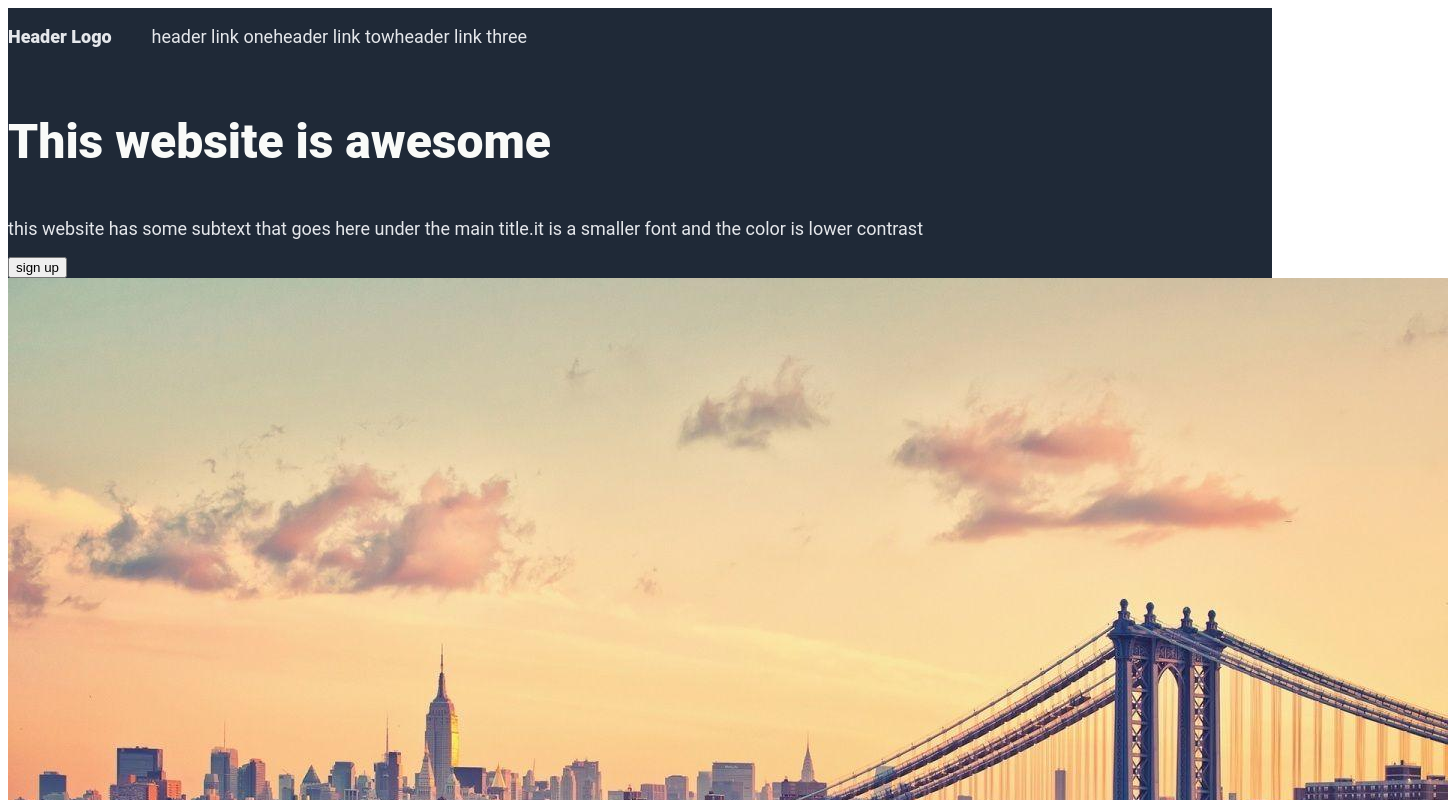
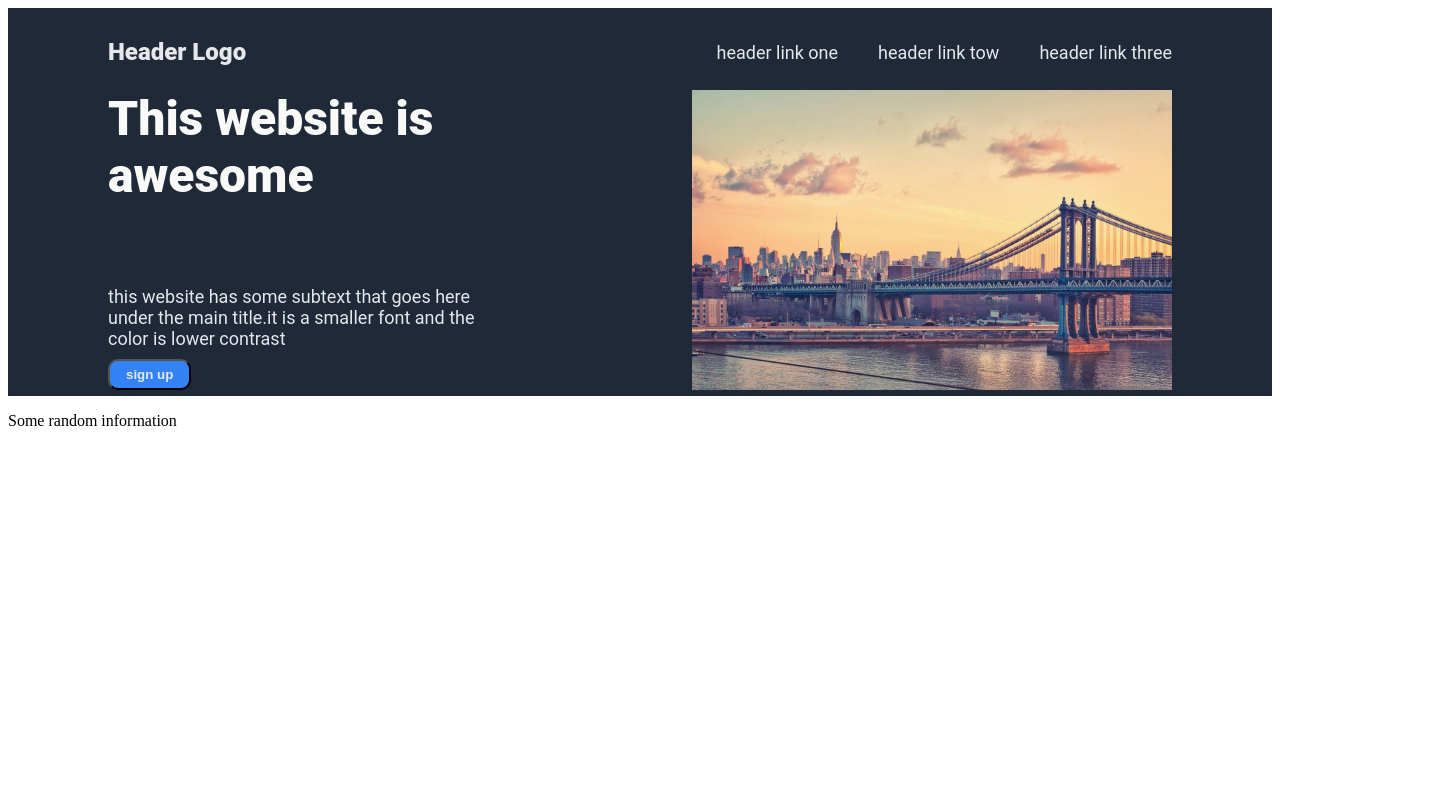
Before and after one commit to issam2a/odin-project-landingpage, a plain HTML site: page index.html in a window 1280 px wide. Shown: the top 800 px of the page, 1448 px wide, since content can reach past the window. Drawn offline with Linux system fonts and the light colour scheme.

Commit message:
add flex containers
to layout the elements
it sure took some work

```diff
--- a/style.css
+++ b/style.css
@@ -1,35 +1,101 @@
-header{
+.part-one header{
+    height: 100%;
     display: flex;
     flex-direction: column;
     background-color: #1F2937;
+    padding: 6px 100px;
+
 
 }
 ul {
+    display: flex;
     list-style: none;
+    gap: 40px;
+    flex-wrap: wrap;
+
+
+
 }
+
 
 a{
     text-decoration: none;
     color: #E5E7EB;
+
 }
-.hero-text{
+.part-one{
+    display: flex;
+    flex-direction: column;
+    gap: 100px;
+
+}
+
+.Hero .hero-text {
+    max-width: 400px;
     font-family: roboto , 'Courier New', Courier, monospace;
     font-size: 48px;
     font-weight: 1000;
     color: #F9FAF8;
+    margin: 0;
+    padding: 0;
+    flex: 1;
+
+
+}
+.Hero .hero-description {
+    max-width: 400px;
+    margin: 0;
+    padding: 0;
+
 }
 
-.hero-description,
+
+.Hero .hero-description,
 .header-logo-links{
     font-size: 18px;
     font-family: roboto , 'Courier New', Courier, monospace;
     color: #E5E7EB;
 }
 
-.header-logo-links,
-ul {
+.header-logo-links {
+    display: flex;
+    justify-content: space-between;
+    align-items: center;
+
+}
+.Logo{
+    font-size: 24px;
+    font-weight: 950;
+    flex: 1 0 auto;
+}
+img {
+    min-width: 300px;
+    max-height: 300px;
+    flex: 1;
+    width: 100%;
+}
+.Hero{
+    display: flex;
+    gap: 100px;
+  flex-wrap: wrap;
+  justify-content: space-between;
+
+
+}
+.btn button{
+    background-color: #3382f6;
+    border-radius: 10px;
+    color: #E5E7EB;
+    padding: 6px 16px;
+    font-weight: 900;
+}
+.Hero .right-side{
+
+    display: flex;
+    flex-direction: column;
+    gap: 10px;
+
+}
+.image{
     display: flex;
 }
-.Logo{
-    font-weight: 900;
-}
```
